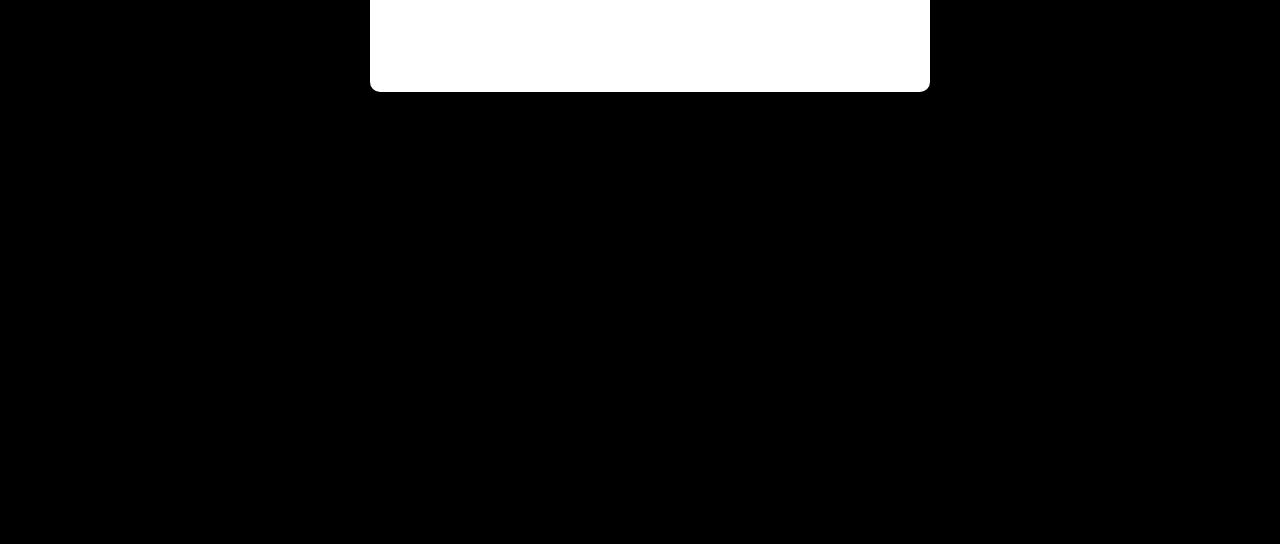
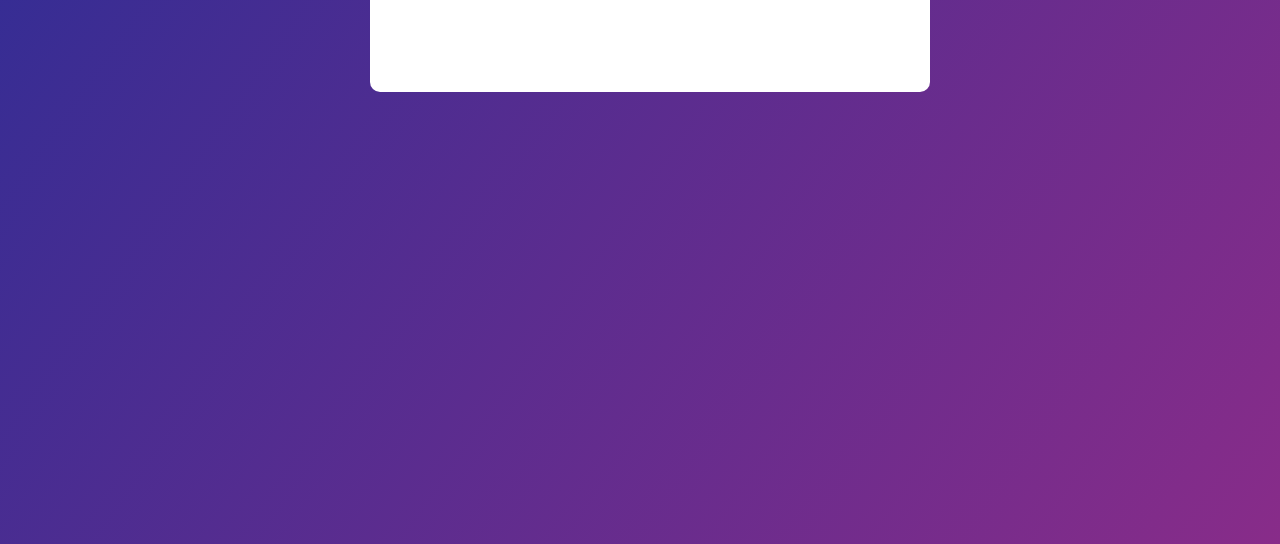
Before and after one commit to CodeExplorer4267/To-Do-List, a plain HTML site: page index.html in a window 1280 px wide. Shown: the part 276-820 px from the top of the page. Drawn offline with Linux system fonts and the light colour scheme.

Commit message:
Update style.css

```diff
--- a/style.css
+++ b/style.css
@@ -5,7 +5,7 @@
 .container{
    width:100%;
    min-height: 100vh;
-   background:black;
+   background:linear-gradient(125deg,rgb(45, 45, 149),rgb(137, 44, 137));
    padding:10px;
    /* display: flex;
    align-items: center; */
```
